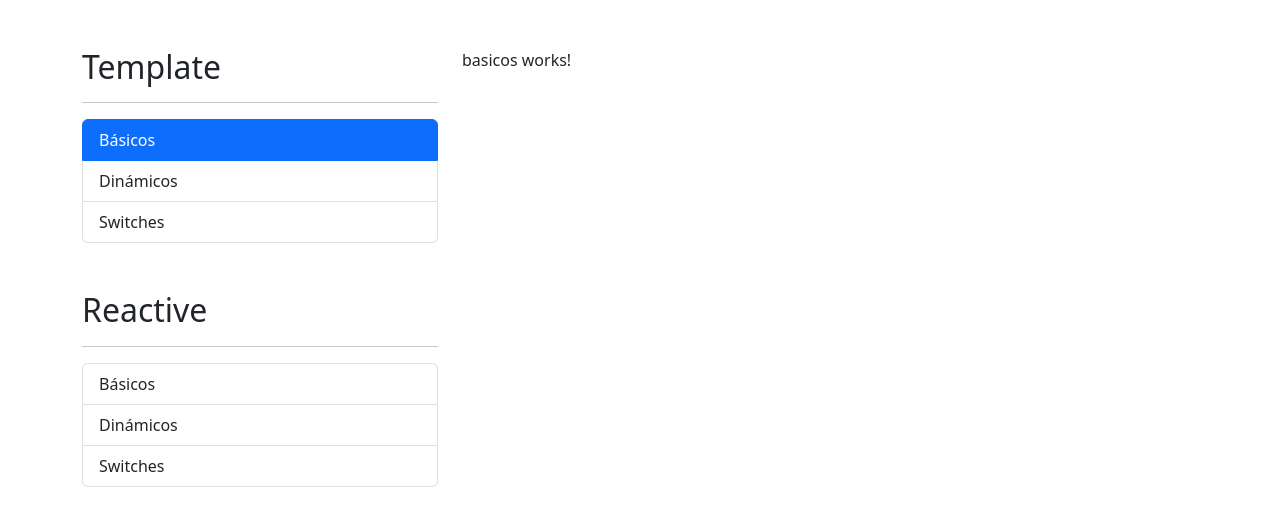
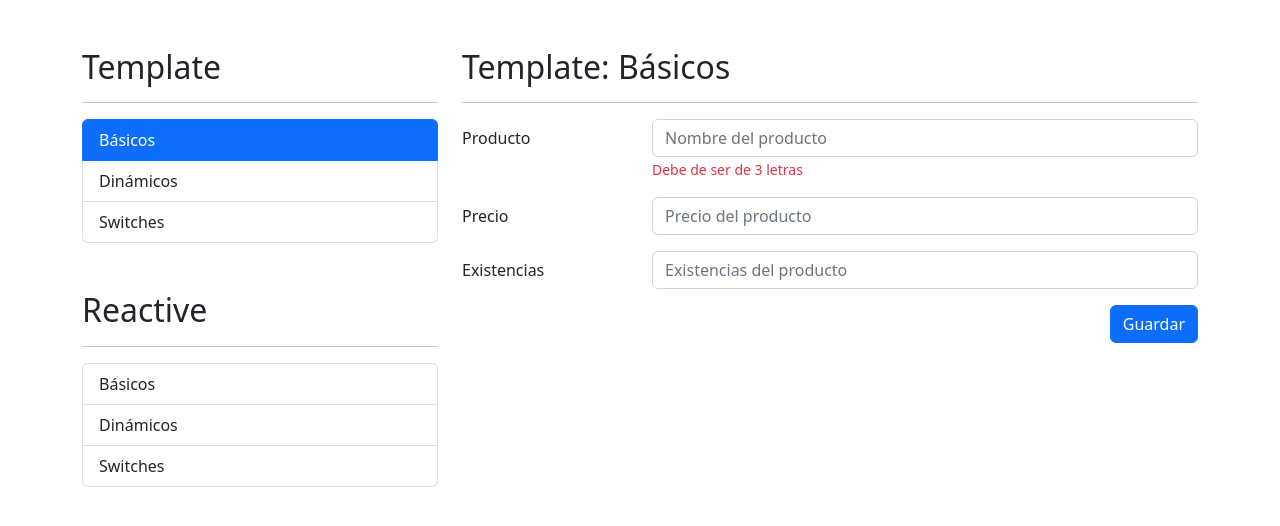
Before and after one commit to lelequinter/06-formulariosApp, an Angular app: page /template/basicos in a window 1280 px wide. Shown: the top 526 px of the page. Built offline with nearby package versions, Linux system fonts and the light colour scheme.

Commit message:
Template: Diseño del formulario básico

```diff
--- a/src/app/template/basicos/basicos.component.html
+++ b/src/app/template/basicos/basicos.component.html
@@ -1 +1,49 @@
-<p>basicos works!</p>
+<h2>Template: Básicos</h2>
+<hr />
+
+<div class="row">
+  <div class="col">
+    <form>
+      <!-- Campo de producto -->
+      <div class="mb-3 row">
+        <label class="col-sm-3 col-form-label">Producto</label>
+        <div class="col-sm-9">
+          <input
+            type="text"
+            class="form-control"
+            placeholder="Nombre del producto"
+          />
+          <span class="form-text text-danger">Debe de ser de 3 letras</span>
+        </div>
+      </div>
+      <!-- Campo de precio -->
+      <div class="mb-3 row">
+        <label class="col-sm-3 col-form-label">Precio</label>
+        <div class="col-sm-9">
+          <input
+            type="number"
+            class="form-control"
+            placeholder="Precio del producto"
+          />
+        </div>
+      </div>
+      <!-- Campo de existencias -->
+      <div class="mb-3 row">
+        <label class="col-sm-3 col-form-label">Existencias</label>
+        <div class="col-sm-9">
+          <input
+            type="number"
+            class="form-control"
+            placeholder="Existencias del producto"
+          />
+        </div>
+      </div>
+
+      <div class="row">
+        <div class="col">
+          <button type="submit" class="btn btn-primary float-end">Guardar</button>
+        </div>
+      </div>
+    </form>
+  </div>
+</div>
```
